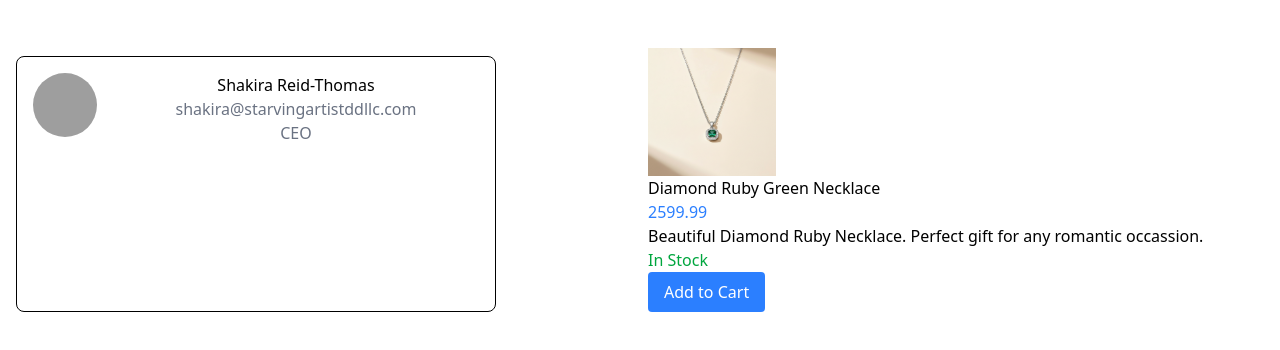
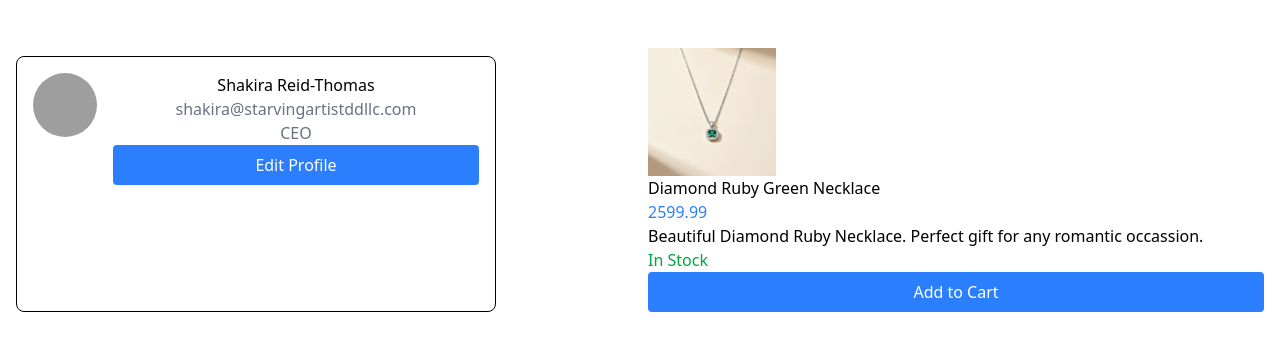
Before and after one commit to KaeTheDev/Component-Library, a React (Vite) app: page / in a window 1280 px wide. Shown: the top 350 px of the page. Built offline with nearby package versions, Linux system fonts and the light colour scheme; grey boxes are pictures that could not be loaded.

Commit message:
Added edit event handler with the Alert component

```diff
--- a/src/App.tsx
+++ b/src/App.tsx
@@ -100,6 +100,7 @@
           user={user}
           showEmail={true}
           showRole={true}
+          onEdit={(userId) => alert(`Editing user ${userId}`)}
         />
 
         <ProductDisplay
--- a/src/components/ProductDisplay/ProductDisplay.tsx
+++ b/src/components/ProductDisplay/ProductDisplay.tsx
@@ -26,7 +26,7 @@
           {onAddToCart && (
             <button
               onClick={() => onAddToCart(product.id)}
-              className="full bg-blue-500 text-white px-4 py-2 rounded hover:bg-blue-600"
+              className="w-full bg-blue-500 text-white px-4 py-2 rounded hover:bg-blue-600"
             >
               Add to Cart
             </button>
--- a/src/components/UserProfileCard/UserProfileCard.tsx
+++ b/src/components/UserProfileCard/UserProfileCard.tsx
@@ -23,7 +23,7 @@
         {onEdit && (
             <button
             onClick={() => onEdit(user.id)}
-            className="full bg-blue-500 text-white px-4 py-2 rounded hover:bg-blue-600"
+            className="w-full bg-blue-500 text-white px-4 py-2 rounded hover:bg-blue-600"
             >
                 Edit Profile
             </button>
```
